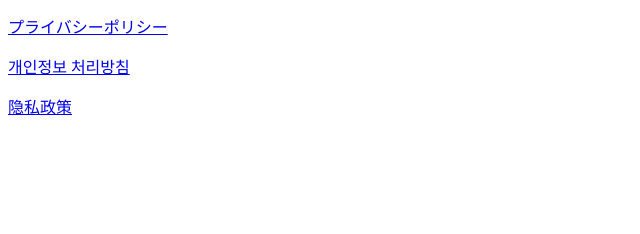
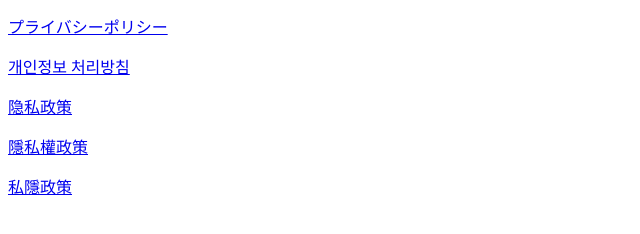
Before and after one commit to yotchan-lab/yotchan-lab.github.io, a plain HTML site: page index.html in a window 1280 px wide. Shown: the part 100-334 px from the top of the page, without its empty margins (0-640 px from the left). Drawn offline with Linux system fonts and the light colour scheme.

Commit message:
Update index.html

```diff
--- a/index.html
+++ b/index.html
@@ -10,5 +10,7 @@
     <p><a href="https://yotchan-lab.github.io/privacy-policy/privacy_jp.html">プライバシーポリシー</a></p>
     <p><a href="https://yotchan-lab.github.io/privacy-policy/privacy_ko.html">개인정보 처리방침</a></p>
     <p><a href="https://yotchan-lab.github.io/privacy-policy/privacy_zh-Hans.html">隐私政策</a></p>
+    <p><a href="https://yotchan-lab.github.io/privacy-policy/privacy_zh-TW.html">隱私權政策</a></p>
+    <p><a href="https://yotchan-lab.github.io/privacy-policy/privacy_zh-HK.html">私隱政策</a></p>
 </body>
 </html>
```
